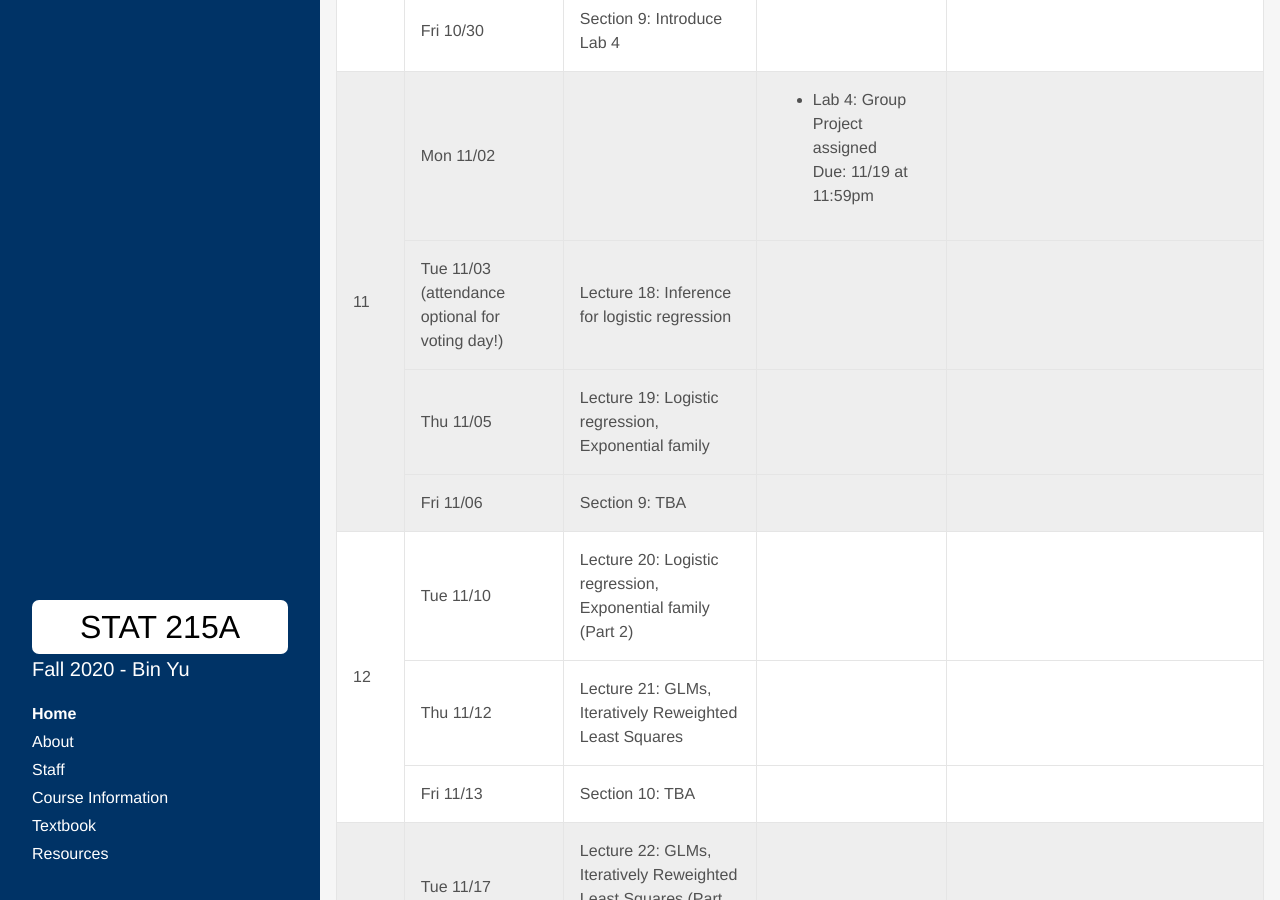
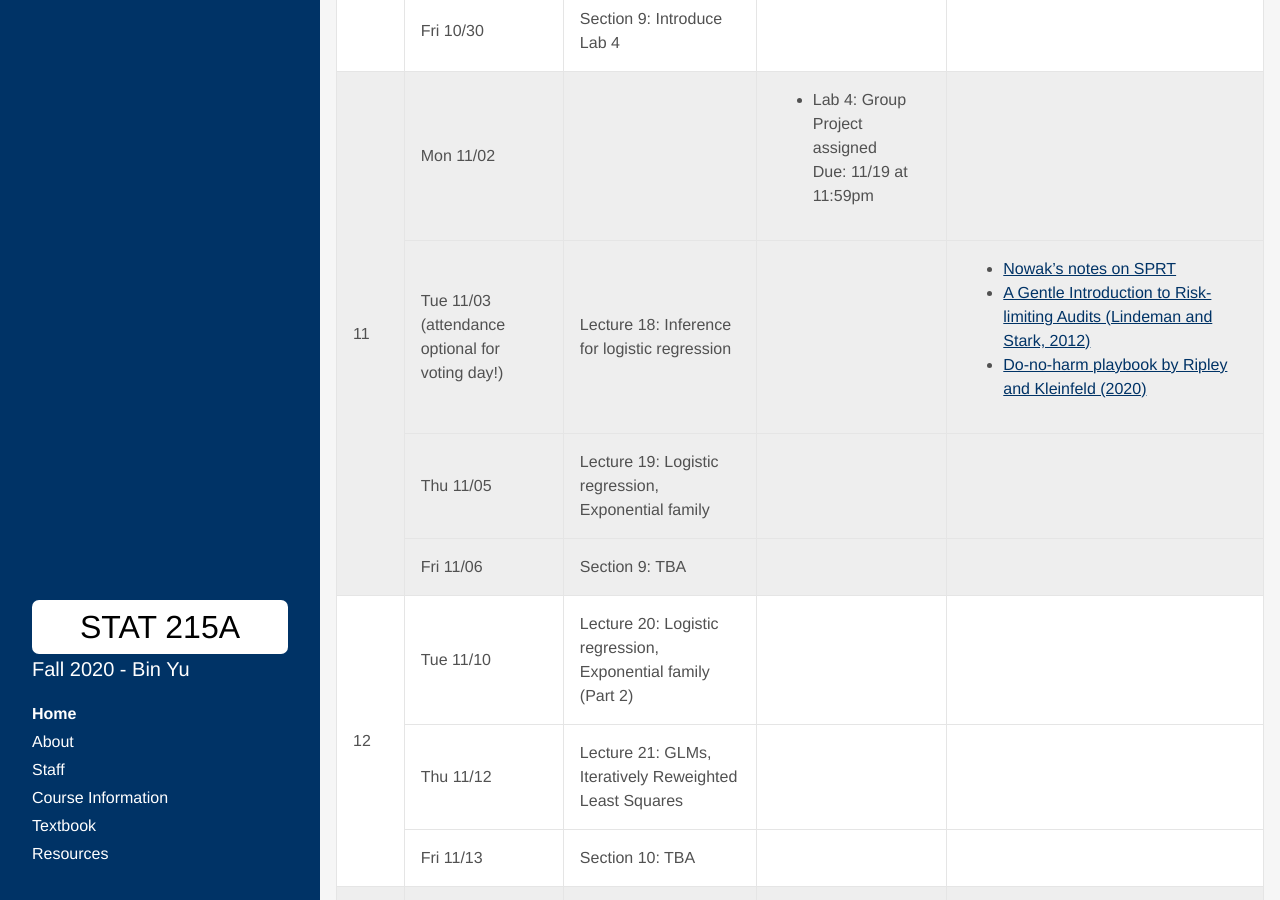
Before and after one commit to Yu-Group/stat-215a-fall-2020, a Jekyll site: the page built from index.html, in a window 1280 px wide and 900 px high, scrolled down 4839 px. Built offline with Jekyll 4.4.1, drawn with Linux system fonts in a browser that asks for light colours; some web fonts are replaced; the list of posts is cut into pages by our own code.

Commit message:
Add readings from 11/03 lecture

```diff
--- a/_data/syllabus2.yml
+++ b/_data/syllabus2.yml
@@ -218,7 +218,13 @@ weeks:
           due: "11/19 at 11:59pm"
     - date: Tue 11/03 (attendance optional for voting day!)
       content: "Lecture 18: Inference for logistic regression"
-      assignments:
+      readings:
+        - name: "Nowak’s notes on SPRT"
+          url: "https://nowak.ece.wisc.edu/ece830/ece830_fall11_lecture9.pdf"
+        - name: "A Gentle Introduction to Risk-limiting Audits (Lindeman and Stark, 2012)"
+          url: "https://www.stat.berkeley.edu/~stark/Preprints/gentle12.pdf"
+        - name: "Do-no-harm playbook by Ripley and Kleinfeld (2020)"
+          url: "https://electionsos.com/resource/how-to-cover-electoral-conflict/"
     - date: Thu 11/05
       content: "Lecture 19: Logistic regression, Exponential family"
     - date: Fri 11/06
```
